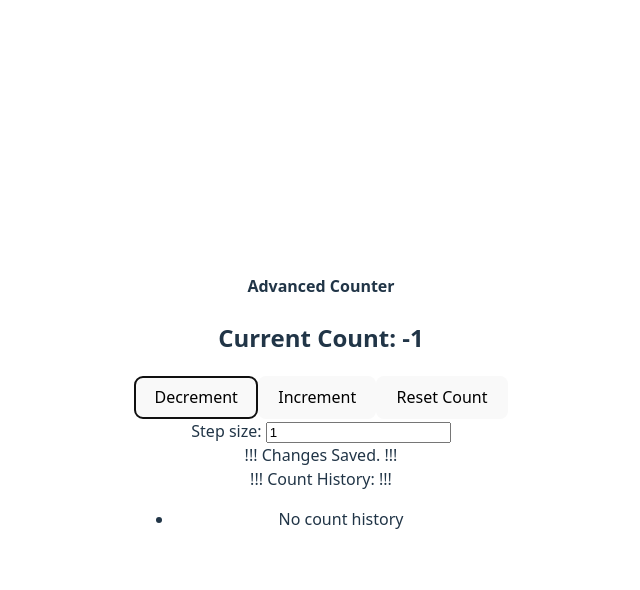
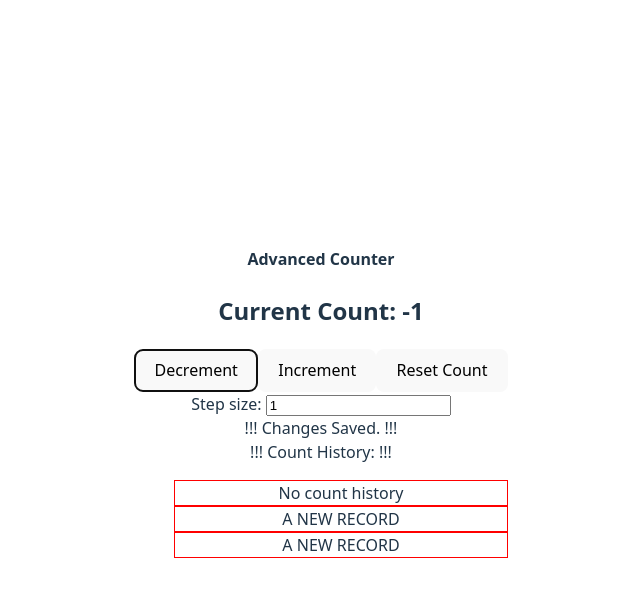
Before and after one commit to jfisherd/react-counter, a React (Vite) app: page / in a window 1280 px wide. Both pictures are taken after a click on the button "Decrement". Shown: the top 590 px of the page, without its empty margins (319-959 px from the left). Built offline with nearby package versions, Linux system fonts and the light colour scheme.

Commit message:
AdvancedCounter.tsx: add handleIncrement/Decrement, prints two records at a time instead of one

```diff
--- a/src/App.css
+++ b/src/App.css
@@ -9,3 +9,8 @@
   display: flex;
   justify-content: center;
 }
+
+li {
+  list-style: none;
+  border: 1px solid red;
+}
--- a/src/components/AdvancedCounter.tsx
+++ b/src/components/AdvancedCounter.tsx
@@ -1,48 +1,59 @@
 // import from index.ts
 import { useState, type ReactNode } from "react"
 
-export const AdvancedCounter: React.FC = ():ReactNode => {
+export const AdvancedCounter: React.FC = (): ReactNode => {
 
     const [count, setCount] = useState<number>(0)
     const [stepValue, setStepValue] = useState<number>(1)
-    const [countHistory, setCountHistory] = useState<ReactNode[]>([<li>No count history</li>])
-    const [listCountHistory, setListCountHistory] =  useState<ReactNode[]>([<li>No count history</li>])
+    // UUID key for initial count history message generated with UUID V7 on https://www.uuidgenerator.net/
+    const [countHistory, setCountHistory] = useState<ReactNode[]>([<li key={'019b2503-007d-74f3-a6f4-c19b6a898321'}>No count history</li>])
 
 
+    // countHistory.map((countInstance) => <li>{countInstance}</li>)
 
+    const handleDecrement = () => {
+        setCount((prevCount) => prevCount - stepValue)
+        setCountHistory((prevCountHistory) => {
+            prevCountHistory.push(<li>A NEW RECORD</li>);
+            return prevCountHistory
+        })
+    }
 
-    // setListCountHistory(countHistory.map((countInstance) => <li>{countInstance}</li>)) // PUT THIS IN AN onChange SOMWHERE
+    const handleIncrement = () => {
+        setCount((prevCount) => prevCount + stepValue)
+        setCountHistory((prevCountHistory) => {
+            prevCountHistory.push(<li>A NEW RECORD</li>);
+            return prevCountHistory
+        })
+    }
 
-
-
+    const handleChange = () => { // GUT THIS
+        setCountHistory((prevCountHistory) => prevCountHistory.push(<li></li>)) // <li key={UNIQUE_KEY}>{countInstance}</li>))
+    }
 
     const handleStepValueChange = () => {
         setStepValue(Number(document.getElementById('stepInput').value))
         {/* Number() required, type guards do not change input string to a number */ }
     }
 
+    const handleReset = () => { // Clear count history and reset count to 0
+        setCount(0)
+        setCountHistory([<li key={'019b2503-007d-74f3-a6f4-c19b6a898321'}>No count history</li>])
 
-
-    const handleReset = () => {
-        setCount(0)
-        setCountHistory([<li>No count history</li>])
-            setListCountHistory(countHistory.map((countInstance) => <li>{countInstance}</li>))
-        // setListCountHistory([<li>No count history</li>])
-        // CLEAR COUNT HISTORY AND RESET COUNTER TO 0
-        // INFINITE LOOPS
     }
 
+    //
 
 
     return (
         <>
             <h4>Advanced Counter</h4>
-            <h2>Current Count: {count}</h2>
+            <h2 onChange={handleChange}>Current Count: {count}</h2>
             <div id='buttons'> {/* style={`display: flex; justify-content: center`}> NO IN-LINE STYLING?*/}
-                <button onClick={() => setCount((prevCount) => prevCount - stepValue)}>
+                <button onClick={handleDecrement}>
                     Decrement
                 </button>
-                <button onClick={() => setCount((prevCount) => prevCount + stepValue)}>
+                <button onClick={handleIncrement}>
                     Increment
                 </button>
                 <button onClick={handleReset}>
@@ -54,7 +65,7 @@ export const AdvancedCounter: React.FC = ():ReactNode => {
 
             <div>!!! Changes Saved. !!!</div>
             <div>!!! Count History: !!!</div>
-            <ul>{listCountHistory}</ul>
+            <ul>{countHistory}</ul>
         </>
     )
 }
```
